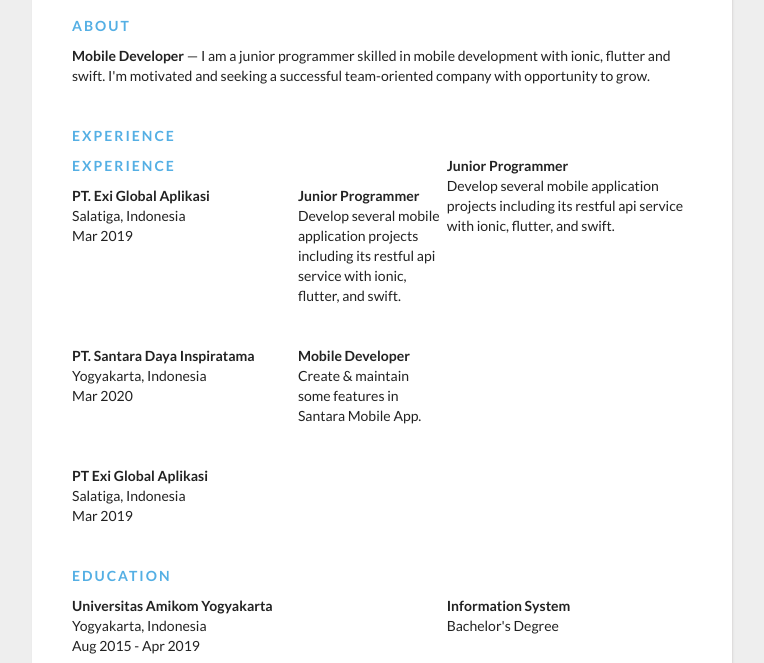
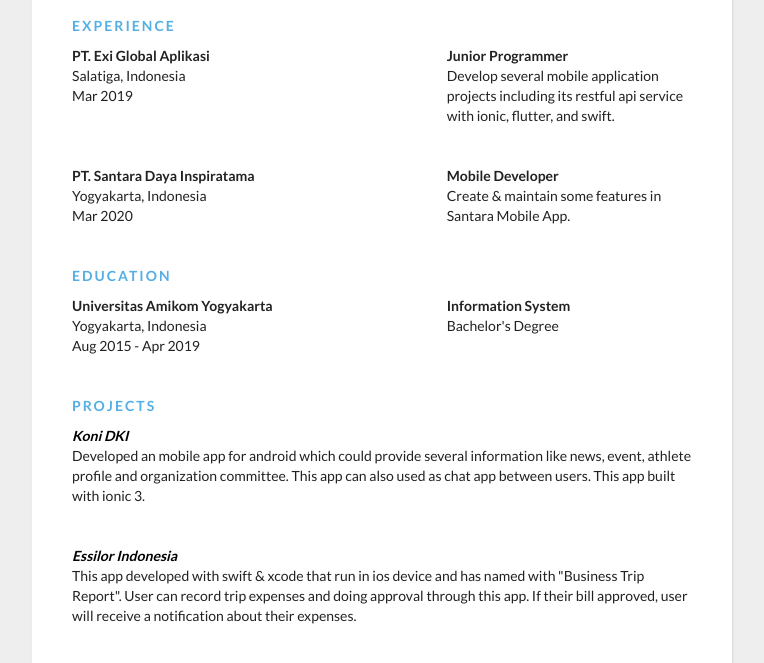
Before and after one commit to instyo/instyo.github.io, a plain HTML site: page index.html in a window 1280 px wide. Shown: the part 130-793 px from the top of the page, without its empty margins (258-1022 px from the left). Drawn offline with nearby package versions, Linux system fonts and the light colour scheme.

Commit message:
Update index.html

```diff
--- a/index.html
+++ b/index.html
@@ -19,24 +19,6 @@
     </div>
     <div class="details">
       <div class="section">
-        <div class="section__title">About</div>
-        <div class="section__list">
-          <div class="section__list-item">
-
-            <div class="about">
-              <b>Mobile Developer</b>
-              <span class="desc">
-                — I am a junior programmer skilled in mobile development with ionic, flutter and swift. I'm motivated and seeking a successful team-oriented company with opportunity to grow.
-              </span>
-            </div>
-          </div>
-        </div>
-      </div>
-      <div class="section">
-        <div class="section__title">Experience</div>
-        <div class="section__list">
-          <div class="section__list-item">
-            <div class="left"><div class="section">
         <div class="section__title">Experience</div>
         <div class="section__list">
           <div class="section__list-item">
@@ -59,17 +41,6 @@
             <div class="right">
               <div class="name">Mobile Developer</div>
               <div class="desc">Create & maintain some features in Santara Mobile App.</div>
-      </div>
-    </div>
-  </div>
-</div>
-              <div class="name">PT Exi Global Aplikasi</div>
-              <div class="addr">Salatiga, Indonesia</div>
-              <div class="duration">Mar 2019</div>
-            </div>
-            <div class="right">
-              <div class="name">Junior Programmer</div>
-              <div class="desc">Develop several mobile application projects including its restful api service with ionic, flutter, and swift.</div>
             </div>
           </div>
         </div>
```
Lines whose indentation alone changed are shown as unchanged.
